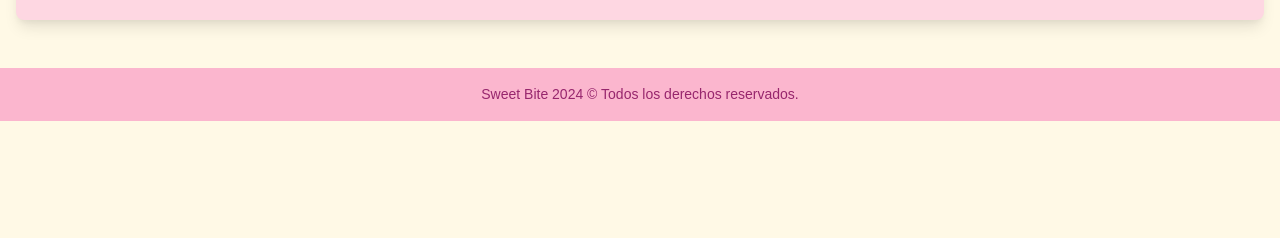
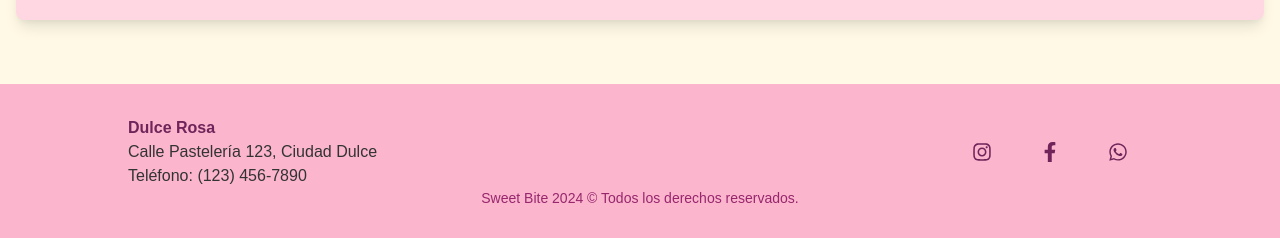
Before and after one commit to gonzaloyacante/sweet-bite-store, a React (Vite) app: page / in a window 1280 px wide. Shown: the part 1532-1770 px from the top of the page. Before the commit the page ends 1653 px from the top, so only its background shows below. Built offline with nearby package versions, Linux system fonts and the light colour scheme.

Commit message:
Mas informacion en el footer y cambio de icono SearchBar

```diff
--- a/src/components/layout/Footer.jsx
+++ b/src/components/layout/Footer.jsx
@@ -1,8 +1,35 @@
-import { Box, Text } from "@chakra-ui/react";
+import { Box, Text, Flex, Button, Icon } from "@chakra-ui/react";
+import { FaInstagram, FaFacebookF, FaWhatsapp } from "react-icons/fa";
 
 export const Footer = () => {
   return (
-    <Box as="footer" bg="pink.200" p={4} mt={8}>
+    <Box bg="pink.200" mt={12} p={8}>
+      <Flex
+        direction={{ base: "column", md: "row" }}
+        justify="space-between"
+        align="center"
+        maxW="container.lg"
+        mx="auto"
+      >
+        <Box textAlign={{ base: "center", md: "left" }} mb={{ base: 4, md: 0 }}>
+          <Text fontWeight="bold" color="pink.800">
+            Dulce Rosa
+          </Text>
+          <Text>Calle Pastelería 123, Ciudad Dulce</Text>
+          <Text>Teléfono: (123) 456-7890</Text>
+        </Box>
+        <Flex>
+          <Button variant="ghost" size="lg" onClick={() => {}}>
+            <Icon as={FaInstagram} boxSize={5} color="pink.800" />
+          </Button>
+          <Button variant="ghost" size="lg" onClick={() => {}}>
+            <Icon as={FaFacebookF} boxSize={5} color="pink.800" />
+          </Button>
+          <Button variant="ghost" size="lg" onClick={() => {}}>
+            <Icon as={FaWhatsapp} boxSize={5} color="pink.800" />
+          </Button>
+        </Flex>
+      </Flex>
       <Text fontSize="sm" color="pink.700" textAlign="center">
         Sweet Bite 2024 © Todos los derechos reservados.
       </Text>
--- a/src/components/ui/SearchBar.jsx
+++ b/src/components/ui/SearchBar.jsx
@@ -5,7 +5,7 @@ import {
   Select,
   Box,
 } from "@chakra-ui/react";
-import { FaSearchengin } from "react-icons/fa6";
+import { RiMenuSearchLine } from "react-icons/ri";
 import PropTypes from "prop-types";
 
 export const SearchBar = ({
@@ -18,7 +18,7 @@ export const SearchBar = ({
     <Box m={4}>
       <InputGroup mb={4}>
         <InputLeftElement pointerEvents="none">
-          <FaSearchengin color="gray.400" />
+          <RiMenuSearchLine color="gray.400" />
         </InputLeftElement>
         <Input
           placeholder="Buscar productos..."
```
